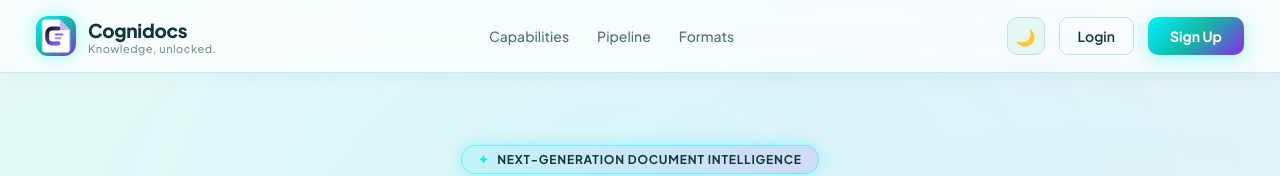
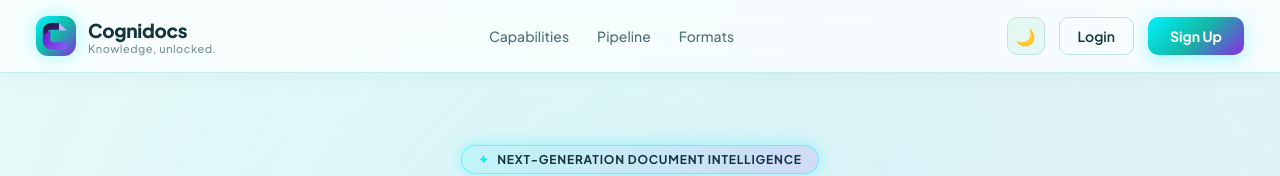
Before and after one commit to niranjana-2004/AI-Document-Intelligence, a React (Vite) app in the folder frontend/: page / in a window 1280 px wide. Shown: the top 176 px of the page. Built offline with nearby package versions, Linux system fonts and the light colour scheme; no server answers.

Commit message:
logo changes

```diff
--- a/frontend/src/components/CognidocsLogo.jsx
+++ b/frontend/src/components/CognidocsLogo.jsx
@@ -3,16 +3,13 @@ import { useId } from 'react'
 /**
  * CognidocsLogo Component
  *
- * Clean, flat SVG emblem visibly combining:
- * - A recognizable document silhouette
- * - A folded top-right corner in light violet (#C4B5FD)
- * - A bold C-shaped form using navy (#0F172A) and violet (#8B5CF6)
- * - Three simple document lines
- *
- * Brand Identity Tokens:
+ * Approved Brand Direction:
+ * - Concept: Layered Pages forming a stylized letter C
+ * - Style: Premium, clean, minimal, modern AI product
  * - Navy: #0F172A
  * - Violet: #8B5CF6
  * - Light Violet: #C4B5FD
+ * - Wordmark: "Cognidocs"
  * - Tagline: "Knowledge, unlocked."
  */
 function CognidocsLogo({
@@ -44,14 +41,26 @@ function CognidocsLogo({
       <defs>
         <linearGradient
           id={gradientId}
-          x1="9"
-          y1="10"
-          x2="18"
-          y2="22"
+          x1="6"
+          y1="5.5"
+          x2="16"
+          y2="24"
           gradientUnits="userSpaceOnUse"
         >
-          <stop stopColor="#0F172A" />
-          <stop offset="1" stopColor="#8B5CF6" />
+          <stop offset="0%" stopColor="#0F172A" />
+          <stop offset="60%" stopColor="#4C1D95" />
+          <stop offset="100%" stopColor="#7C3AED" />
+        </linearGradient>
+        <linearGradient
+          id={`${gradientId}-lower`}
+          x1="8"
+          y1="16"
+          x2="24.5"
+          y2="26.5"
+          gradientUnits="userSpaceOnUse"
+        >
+          <stop offset="0%" stopColor="#6D28D9" />
+          <stop offset="100%" stopColor="#8B5CF6" />
         </linearGradient>
       </defs>
 
@@ -65,62 +74,22 @@ function CognidocsLogo({
         />
       )}
 
-      {/* 1. Recognizable Document Silhouette (with subtle border for light backgrounds) */}
+      {/* Layer 1: Upper Document Page & Spine Foundation (Navy-to-Violet gradient) */}
       <path
-        d="M7 3C5.89543 3 5 3.89543 5 5V27C5 28.1046 5.89543 29 7 29H25C26.1046 29 27 28.1046 27 27V11L19 3H7Z"
-        fill="#FFFFFF"
-        stroke="#CBD5E1"
-        strokeWidth="0.75"
-        strokeLinejoin="round"
+        d="M18.5 5.5H12C8.41 5.5 5.5 8.41 5.5 12V20C5.5 23.59 8.41 26.5 12 26.5H15C11.5 24.5 9.5 21 9.5 17.5V13C9.5 11.9 10.4 11 11.5 11H18.5V5.5Z"
+        fill={`url(#${gradientId})`}
       />
 
-      {/* 2. Folded Top-Right Corner in Light Violet */}
+      {/* Layer 2: Lower Document Page (Violet Layer overlapping spine with fold angle) */}
       <path
-        d="M19 3V11H27L19 3Z"
-        fill="#C4B5FD"
-      />
-      <path
-        d="M19 11L27 11"
-        stroke="#A78BFA"
-        strokeWidth="0.5"
-        strokeOpacity="0.6"
+        d="M24.5 21V26.5H12C8.41 26.5 5.5 23.59 5.5 20V15.5L11.5 11.5V19C11.5 20.1 12.4 21 13.5 21H24.5Z"
+        fill={`url(#${gradientId}-lower)`}
       />
 
-      {/* 3. Bold C-Shaped Form in Navy & Violet */}
+      {/* Layer 3: Top-Right Folded Page Flap (Light Violet Accent) */}
       <path
-        d="M18 10H13C10.7909 10 9 11.7909 9 14V18C9 20.2091 10.7909 22 13 22H18"
-        stroke={`url(#${gradientId})`}
-        strokeWidth="3.2"
-        strokeLinecap="round"
-        strokeLinejoin="round"
-      />
-
-      {/* 4. Three Simple Document Lines */}
-      <rect
-        x="15"
-        y="14"
-        width="7"
-        height="1.6"
-        rx="0.8"
-        fill="#8B5CF6"
-      />
-      <rect
-        x="15"
-        y="17"
-        width="5.5"
-        height="1.6"
-        rx="0.8"
-        fill="#8B5CF6"
-        fillOpacity="0.75"
-      />
-      <rect
-        x="15"
-        y="20"
-        width="4"
-        height="1.6"
-        rx="0.8"
-        fill="#8B5CF6"
-        fillOpacity="0.5"
+        d="M18.5 5.5L24.5 11.5H18.5V5.5Z"
+        fill="#C4B5FD"
       />
     </svg>
   )
```
Also changed, not shown: frontend/public/favicon.svg.
